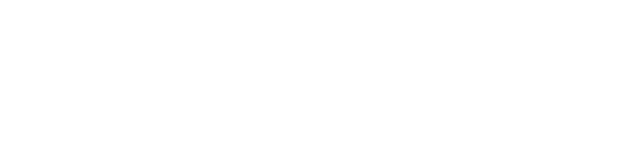
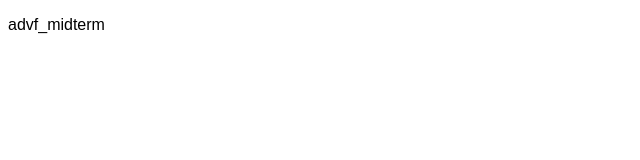
Before and after one commit to gitmarqueja/lakeshore-advf, a plain HTML site: page CP2_statefair/index.html in a window 1280 px wide. Shown: the whole page, without its empty margins (0-640 px from the left). Drawn offline with Linux system fonts and the light colour scheme.

Commit message:
add comments

```diff
--- a/CP2_statefair/index.html
+++ b/CP2_statefair/index.html
@@ -15,7 +15,7 @@
 
     </nav>
     <main id="main">
-
+        <p>advf_midterm</p>
     </main>
     <aside>
 
--- a/CP2_statefair/styles.css
+++ b/CP2_statefair/styles.css
@@ -14,6 +14,7 @@ img, picture, video { display: block; max-width: 100%; }
 /* body */
 body {
     font-family: sans-serif;
+    /*overall structure : grid, element structure : flex*/
 }
 /* header */
 
```
